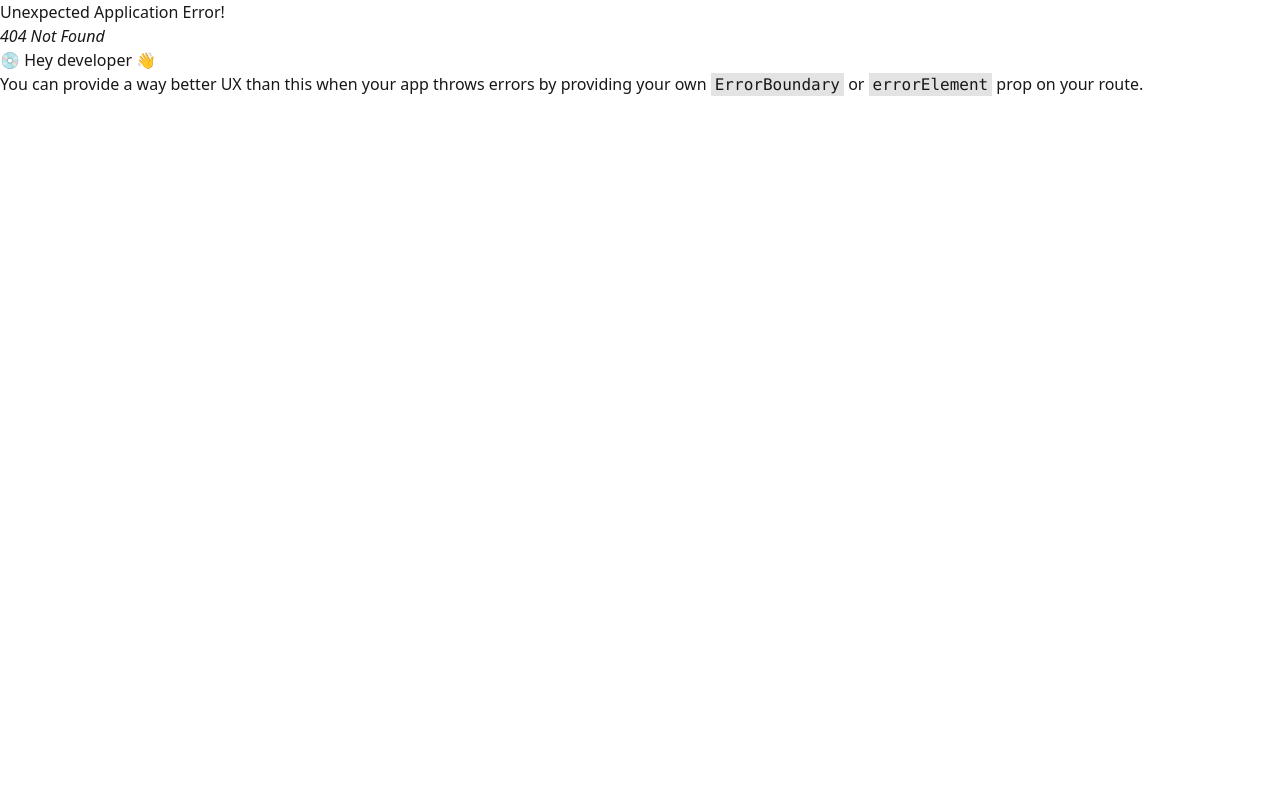
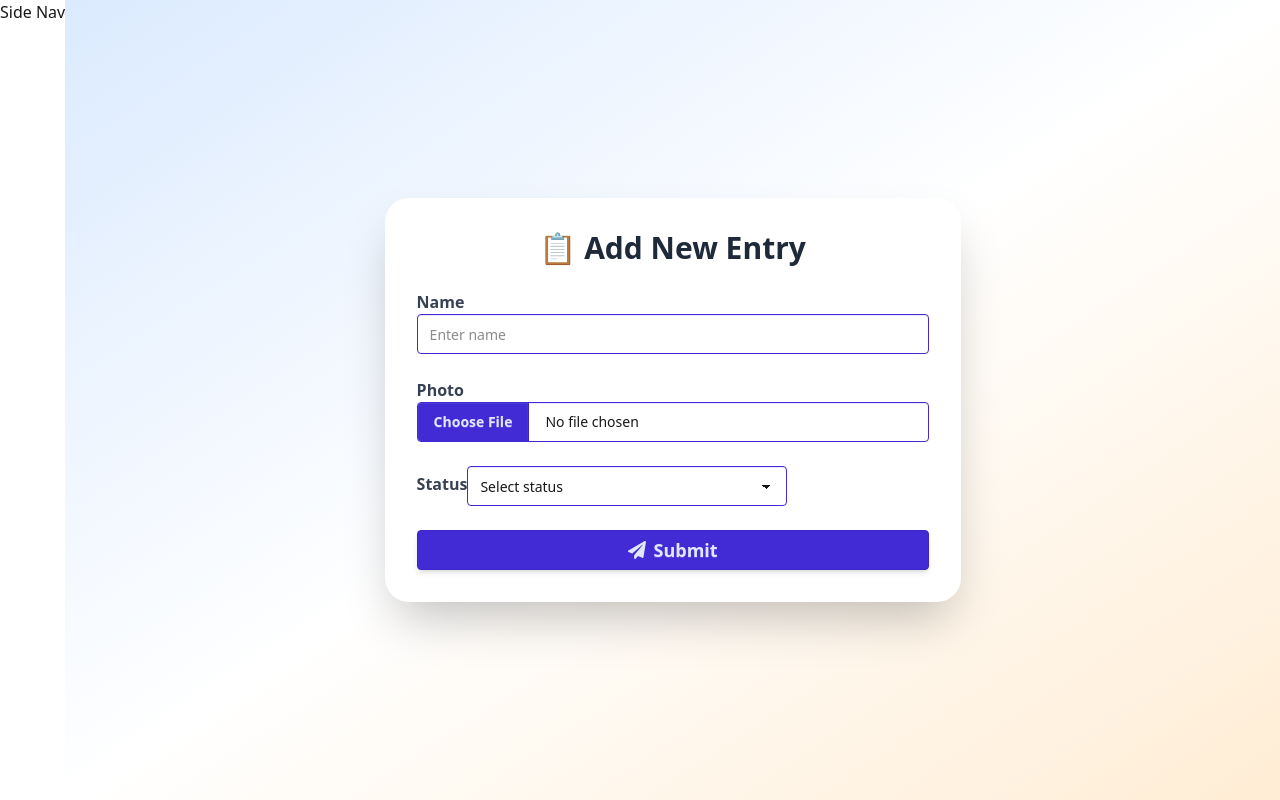
Before and after one commit to mhneloy/9AM-solution-client, a React (Vite) app: page /dashboard/taskform in a window 1280 px wide. Before the commit this address had no page. Shown: the top 800 px of the page. Built offline with nearby package versions, Linux system fonts and the light colour scheme.

Commit message:
design the form for submit photo

```diff
--- /dev/null
+++ b/src/component/Dashboard/TaskForm.jsx
@@ -0,0 +1,126 @@
+import React, { useState } from "react";
+import { useForm } from "react-hook-form";
+import { FaPaperPlane } from "react-icons/fa";
+import { MdPhotoCamera } from "react-icons/md";
+
+const TaskForm = () => {
+  const {
+    register,
+    handleSubmit,
+    reset,
+    formState: { errors },
+  } = useForm();
+
+  const [preview, setPreview] = useState(null);
+
+  const onSubmit = (data) => {
+    const file = data.photo[0];
+    const formData = new FormData();
+    formData.append("name", data.name);
+    formData.append("status", data.status);
+    formData.append("photo", file);
+
+    // 🧾 Example: send formData to your backend
+    console.log("Form Data:", data);
+
+    reset();
+    setPreview(null);
+  };
+
+  const handlePhotoChange = (e) => {
+    const file = e.target.files[0];
+    if (file) {
+      setPreview(URL.createObjectURL(file));
+    } else {
+      setPreview(null);
+    }
+  };
+
+  return (
+    <div className="min-h-screen flex items-center justify-center bg-gradient-to-br from-blue-100 via-white to-orange-100 p-6">
+      <div className="w-full max-w-xl bg-white shadow-2xl rounded-3xl p-8">
+        <h2 className="text-3xl font-bold text-center mb-6 text-gray-800">
+          📋 Add New Entry
+        </h2>
+
+        <form onSubmit={handleSubmit(onSubmit)} className="space-y-6">
+          {/* Name */}
+          <div className="form-control">
+            <label className="label font-semibold text-gray-700">Name</label>
+            <input
+              type="text"
+              placeholder="Enter name"
+              className="input input-bordered input-primary w-full"
+              {...register("name", { required: "Name is required" })}
+            />
+            {errors.name && (
+              <span className="text-red-500 text-sm mt-1">
+                {errors.name.message}
+              </span>
+            )}
+          </div>
+
+          {/* Photo Upload */}
+          <div className="form-control">
+            <label className="label font-semibold text-gray-700">Photo</label>
+            <input
+              type="file"
+              accept="image/*"
+              className="file-input file-input-bordered file-input-primary w-full"
+              {...register("photo", { required: "Photo is required" })}
+              onChange={handlePhotoChange}
+            />
+            {errors.photo && (
+              <span className="text-red-500 text-sm mt-1">
+                {errors.photo.message}
+              </span>
+            )}
+
+            {/* Preview */}
+            {preview && (
+              <div className="mt-4">
+                <img
+                  src={preview}
+                  alt="Preview"
+                  className="w-32 h-32 object-cover rounded-lg border"
+                />
+              </div>
+            )}
+          </div>
+
+          {/* Status Select */}
+          <div className="form-control">
+            <label className="label font-semibold text-gray-700">Status</label>
+            <select
+              className="select select-bordered select-primary"
+              defaultValue=""
+              {...register("status", { required: "Status is required" })}
+            >
+              <option value="" disabled>
+                Select status
+              </option>
+              <option value="workprogress">Work Progress</option>
+              <option value="testimonial">Testimonial</option>
+            </select>
+            {errors.status && (
+              <span className="text-red-500 text-sm mt-1">
+                {errors.status.message}
+              </span>
+            )}
+          </div>
+
+          {/* Submit Button */}
+          <button
+            type="submit"
+            className="btn btn-primary w-full gap-2 text-lg shadow-md hover:scale-[1.02] transition-transform"
+          >
+            <FaPaperPlane />
+            Submit
+          </button>
+        </form>
+      </div>
+    </div>
+  );
+};
+
+export default TaskForm;
--- /dev/null
+++ b/src/routes/useAdmin.jsx
@@ -0,0 +1,10 @@
+const useAdmin = () => {
+  const { user, loading } = useContextHooks();
+  return (
+    <div>
+      <h1>admin</h1>
+    </div>
+  );
+};
+
+export default useAdmin;
```
Also changed, not shown: src/routes/route.jsx (+7 -0 lines).
